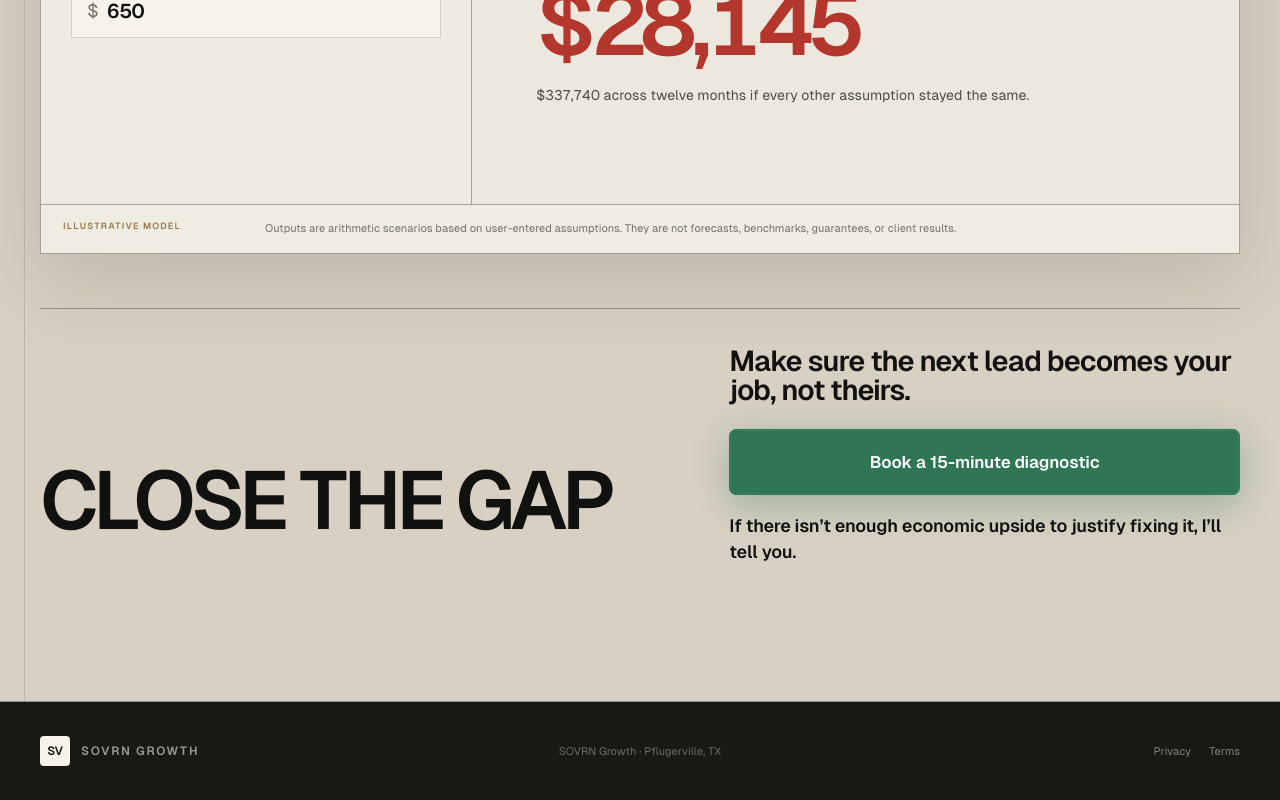
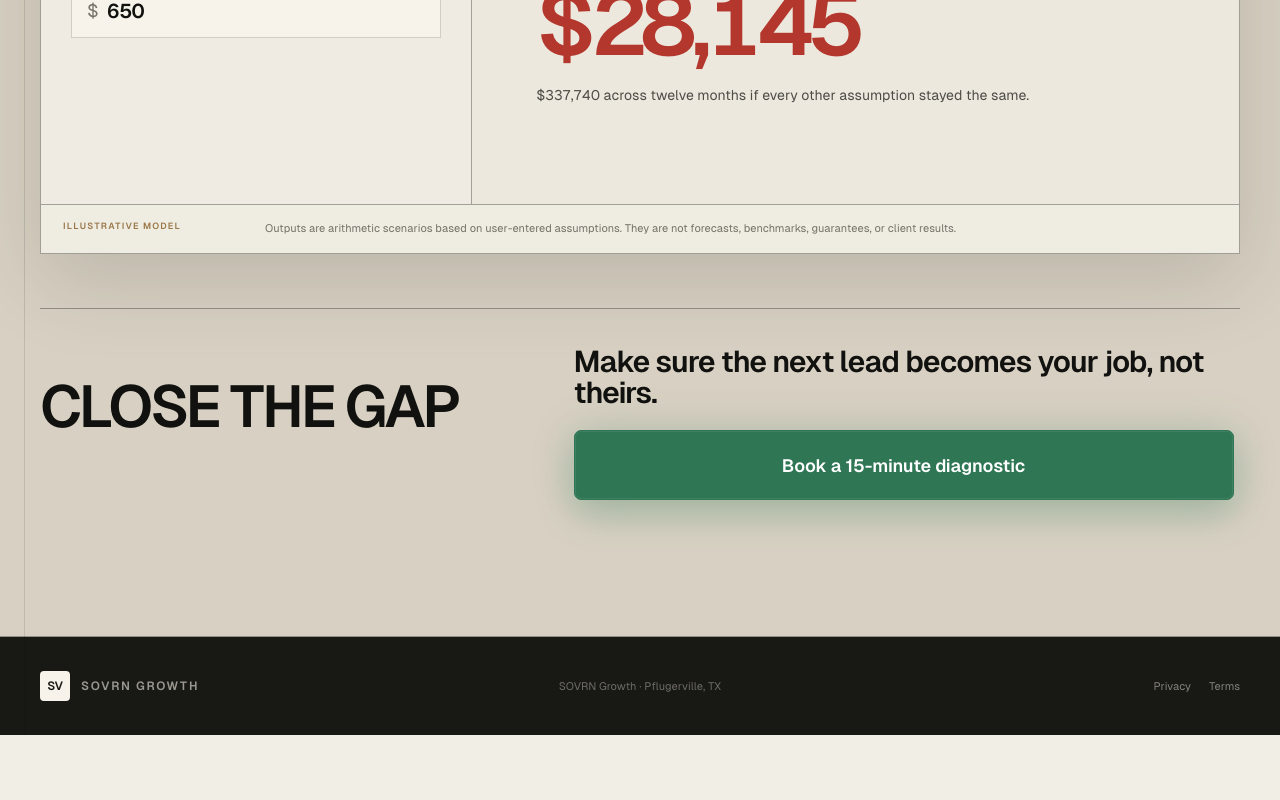
Before and after one commit to OGHydroHomie/SOVRN-GROWTH, a React (Vite) app: page / in a window 1280 px wide. Shown: the part 5582-6382 px from the top of the page. After the commit the page ends 6317 px from the top, so only its background shows below. Built offline with nearby package versions, Linux system fonts and the light colour scheme.

Commit message:
Refine final close scale and alignment

```diff
--- a/src/v22.css
+++ b/src/v22.css
@@ -214,18 +214,18 @@
   padding-top: 38px;
   border-top: 1px solid var(--line-strong);
   display: grid;
-  grid-template-columns: minmax(0, 1.08fr) minmax(390px, 0.92fr);
-  gap: clamp(52px, 7vw, 104px);
-  align-items: end;
+  grid-template-columns: minmax(340px, 0.82fr) minmax(520px, 1.18fr);
+  gap: clamp(48px, 5.5vw, 86px);
+  align-items: center;
 }
 
-/* The resting line stays brutally simple. “FOR GOOD” is a small visual reward, not the headline. */
+/* The command is strong, but the emotional close remains the hero. */
 .gap-close > p {
   position: relative;
   width: max-content;
   max-width: 100%;
   margin: 0;
-  padding: 0 0 28px;
+  padding: 0 0 34px;
   font-size: 0;
   line-height: 1;
   cursor: default;
@@ -235,9 +235,9 @@
   content: 'CLOSE THE GAP';
   display: block;
   color: var(--ink);
-  font-size: clamp(54px, 6.4vw, 92px);
-  line-height: 0.9;
-  letter-spacing: -0.065em;
+  font-size: clamp(48px, 4.6vw, 70px);
+  line-height: 0.94;
+  letter-spacing: -0.055em;
   font-weight: 600;
   white-space: nowrap;
 }
@@ -245,24 +245,24 @@
 .gap-close > p::after {
   content: 'FOR GOOD';
   position: absolute;
-  left: 9%;
+  left: 58%;
   bottom: 0;
   color: var(--brass);
-  font-size: clamp(17px, 1.45vw, 24px);
+  font-size: clamp(24px, 2vw, 32px);
   line-height: 1;
   font-style: italic;
   font-weight: 500;
-  letter-spacing: -0.025em;
+  letter-spacing: -0.03em;
   opacity: 0;
-  transform: translate(18px, 7px) rotate(-2deg);
-  filter: blur(1.5px);
-  text-shadow: 0 8px 22px rgba(154, 120, 74, 0.18);
+  transform: translate(12px, 7px) rotate(-2deg);
+  filter: blur(1.2px);
+  text-shadow: 0 9px 24px rgba(154, 120, 74, 0.2);
   transition: opacity 220ms ease, transform 320ms cubic-bezier(0.16, 1, 0.3, 1), filter 320ms ease;
   pointer-events: none;
 }
 
 .gap-close > p:hover::after {
-  opacity: 0.92;
+  opacity: 1;
   transform: translate(0, 0) rotate(-2deg);
   filter: blur(0);
 }
@@ -271,45 +271,35 @@
   display: flex;
   flex-direction: column;
   align-items: stretch;
+  width: 100%;
+  max-width: 660px;
   min-width: 0;
+  justify-self: start;
 }
 
 .gap-close > div::before {
   content: 'Make sure the next lead becomes your job, not theirs.';
   display: block;
-  margin-bottom: 24px;
+  max-width: 660px;
+  margin-bottom: 22px;
   color: var(--ink);
-  font-size: clamp(24px, 2.25vw, 34px);
-  line-height: 1.02;
+  font-size: clamp(28px, 2.35vw, 38px);
+  line-height: 1.03;
   letter-spacing: -0.035em;
   font-weight: 600;
 }
 
+/* The calculator and page already establish trust; end on conviction, not a new objection. */
 .gap-close > div > span {
-  order: 2;
-  display: block;
-  margin-top: 18px;
-  max-width: 500px;
-  color: transparent;
-  font-size: 0;
-  line-height: 1.45;
-}
-
-.gap-close > div > span::before {
-  content: 'If there isn’t enough economic upside to justify fixing it, I’ll tell you.';
-  display: block;
-  color: var(--ink);
-  font-size: 18px;
-  line-height: 1.45;
-  font-weight: 600;
-  letter-spacing: -0.015em;
+  display: none;
 }
 
 .gap-close .primary-cta-large {
   order: 1;
   position: relative;
   width: 100%;
-  min-height: 66px;
+  max-width: 660px;
+  min-height: 70px;
   margin-top: 0;
   padding: 0 30px;
   overflow: hidden;
@@ -318,9 +308,9 @@
   background: #2f7655;
   border-color: #2f7655;
   box-shadow:
-    0 14px 34px rgba(47, 118, 85, 0.24),
+    0 15px 36px rgba(47, 118, 85, 0.25),
     0 0 0 1px rgba(255, 255, 255, 0.07) inset,
-    0 0 42px rgba(47, 118, 85, 0.14);
+    0 0 46px rgba(47, 118, 85, 0.16);
   transition: transform 180ms ease, background 180ms ease, box-shadow 220ms ease;
 }
 
@@ -329,7 +319,7 @@
   position: relative;
   z-index: 1;
   color: #fff;
-  font-size: 17px;
+  font-size: 18px;
   font-weight: 600;
   letter-spacing: -0.01em;
 }
@@ -388,7 +378,7 @@
   }
 
   .gap-close > div {
-    max-width: 720px;
+    max-width: 680px;
   }
 }
 
@@ -476,7 +466,7 @@
   }
 
   .gap-close > p::before {
-    font-size: clamp(48px, 14vw, 68px);
+    font-size: clamp(40px, 12vw, 56px);
     white-space: normal;
   }
 
@@ -487,20 +477,17 @@
 
   .gap-close > div::before {
     margin-bottom: 20px;
-    font-size: 28px;
+    font-size: 30px;
   }
 
   .gap-close .primary-cta-large {
     width: 100%;
+    max-width: none;
     min-height: 64px;
   }
 
   .gap-close .primary-cta-large::before {
     font-size: 16px;
-  }
-
-  .gap-close > div > span::before {
-    font-size: 17px;
   }
 }
 
```
